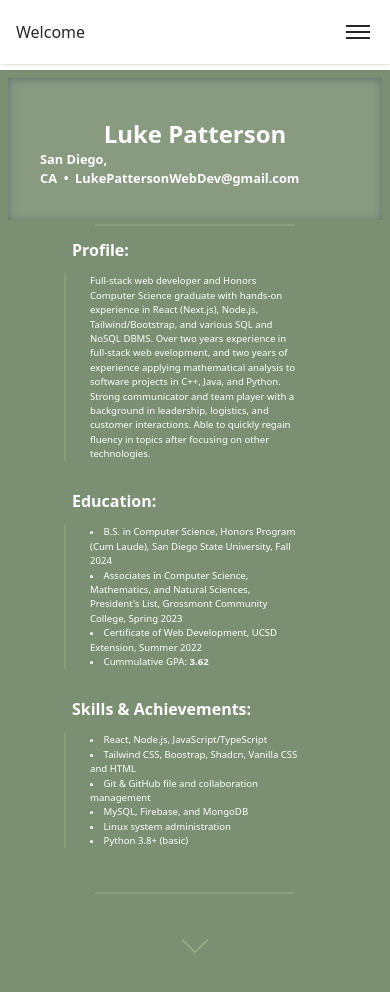
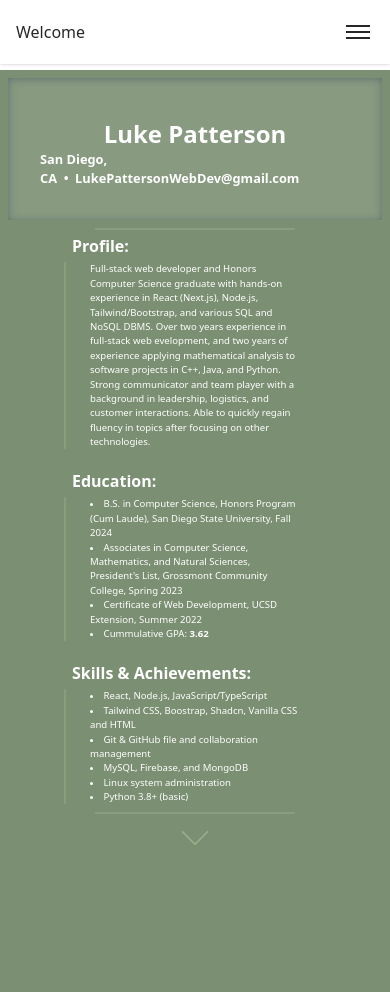
Before and after one commit to kainoa59/LukePattersonWebDev, a Next.js app: page /aboutme in a window 390 px wide. Shown: the top 992 px of the page. Built offline with nearby package versions, Linux system fonts and the light colour scheme.

Commit message:
adjusted gap on about me page for xs screens

```diff
--- a/app/aboutme/page.tsx
+++ b/app/aboutme/page.tsx
@@ -110,8 +110,8 @@ export default function PortfolioPage() {
                 CA&nbsp;&nbsp;•&nbsp;&nbsp;LukePattersonWebDev@gmail.com
               </h1>
             </div>
-            <div className="flex-1 flex flex-col gap-3 px-12 xl:px-36 items-center justify-center">
-              <hr className="lg:mt-8 mx-auto border-t-2 border-[#a3b18a]/40 w-full max-w-[200px] sm:max-w-sm xl:max-w-3xl" />
+            <div className="flex-1 flex flex-col gap-1 sm:gap-3 px-12 xl:px-36 items-center justify-center">
+              <hr className="mt-1 lg:mt-8 mx-auto border-t-2 border-[#a3b18a]/40 w-full max-w-[200px] sm:max-w-sm xl:max-w-3xl" />
 
               <h1 className="w-full font-bold text-white text-base md:text-lg text-align-left pl-4 sm:pl-12">
                 Profile:
@@ -170,7 +170,7 @@ export default function PortfolioPage() {
                 </span>
               </ul>
               <div className="w-full flex flex-col items-center justify-center">
-                <hr className="my-8 mx-auto border-t-2 border-[#a3b18a]/40 w-full max-w-[200px] sm:max-w-sm xl:max-w-3xl" />
+                <hr className="my-1 lg:my-8 mx-auto border-t-2 border-[#a3b18a]/40 w-full max-w-[200px] sm:max-w-sm xl:max-w-3xl" />
                 <ChevronDownIcon
                   className={`size-10 sm:size-15 text-[#a3b18a]/40 hover:text-white chevron-bounce ${
                     chevronActive ? "bg-white/10" : ""
--- a/app/contact/page.tsx
+++ b/app/contact/page.tsx
@@ -63,7 +63,7 @@ export default function PortfolioPage() {
       <main>
         <div
           id="main-div"
-          className="w-full min-h-[80vh] bg-[#7b8f72] flex flex-col items-center justify-start mt-12 p-6 xl:p-8"
+          className="w-full min-h-[80vh] bg-[#7b8f72] flex flex-col items-center justify-start mt-8 sm:mt-12 p-6 xl:p-8"
           style={{
             opacity: fadeIn ? 1 : 0,
             transition: "opacity 1.5s cubic-bezier(.77,0,.18,1)",
```
